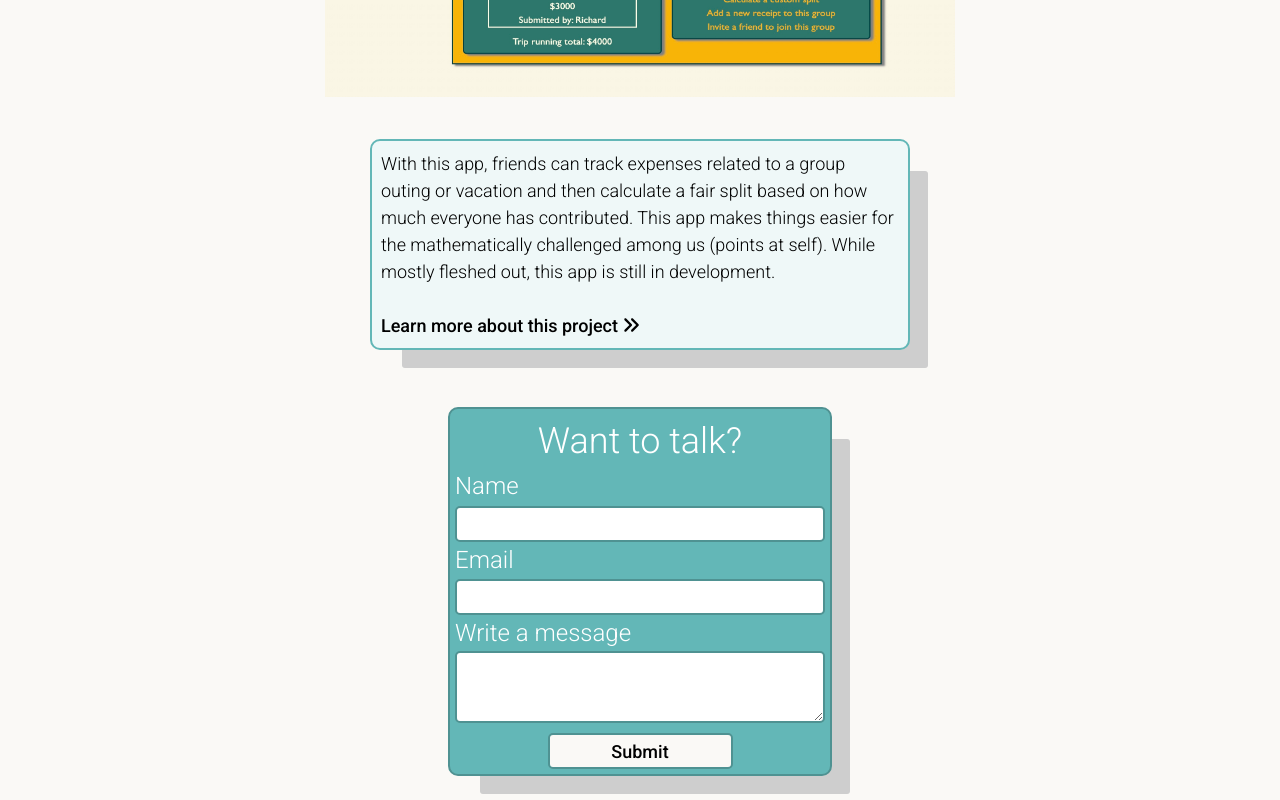
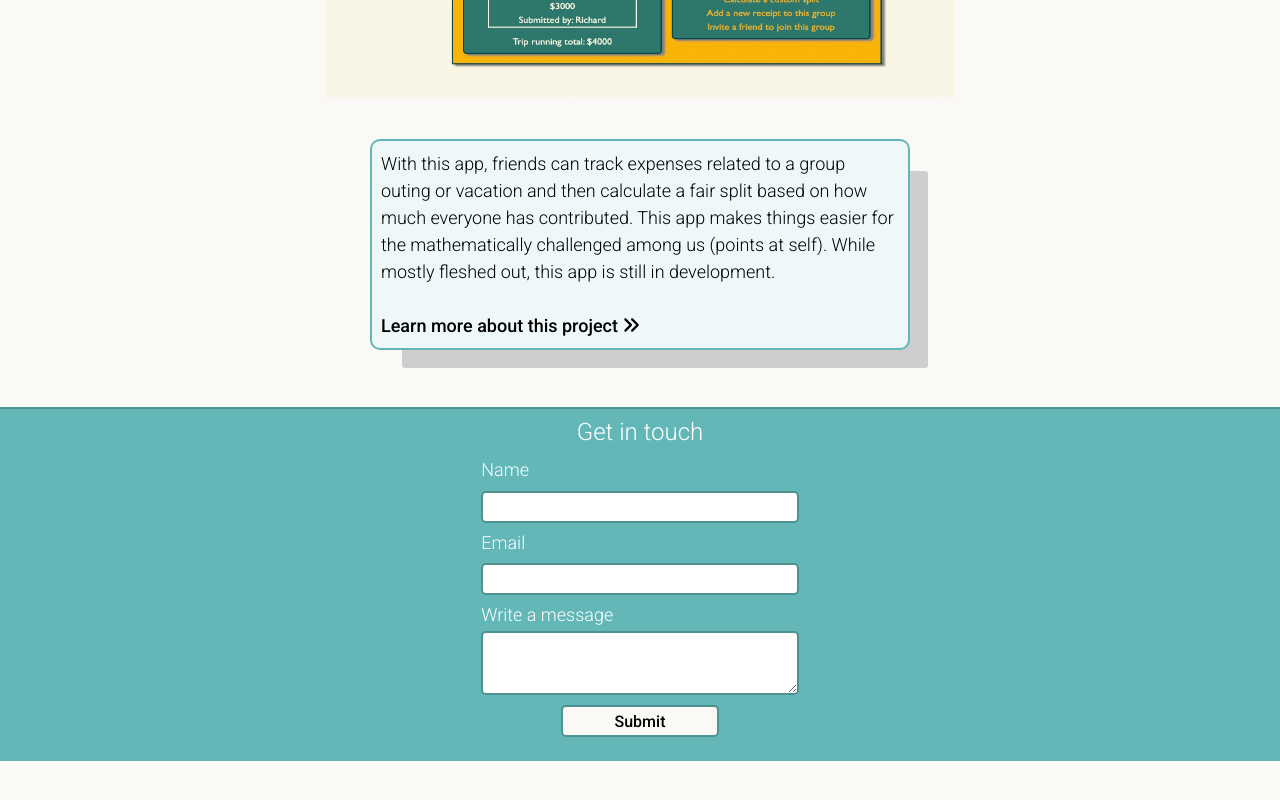
Before and after one commit to rtalexa1/portfolio, a Vue app: page /#/ in a window 1280 px wide. Shown: the part 1820-2620 px from the top of the page. After the commit the page ends 2581 px from the top, so only its background shows below. Built offline with nearby package versions, Linux system fonts and the light colour scheme.

Commit message:
Style contact form

```diff
--- a/src/App.vue
+++ b/src/App.vue
@@ -21,6 +21,7 @@ export default {
       this.activateProjectsDarkTheme();
       this.activateContactDarkTheme();
       this.activateScreenshotsDarkTheme();
+      localStorage.setItem("theme", "dark");
     },
     deactivateDarkTheme() {
       const body = document.getElementsByTagName("body")[0];
@@ -29,6 +30,7 @@ export default {
       this.deactivateProjectsDarkTheme();
       this.deactivateContactDarkTheme();
       this.deactivateScreenshotsDarkTheme();
+      localStorage.setItem("theme", "light");
     },
     activateAboutMeDarkTheme() {
       const photoContainer = document.getElementById("photo-container");
@@ -40,8 +42,8 @@ export default {
     },
     deactivateAboutMeDarkTheme() {
       const photoContainer = document.getElementById("photo-container");
-      photoContainer.style.borderColor = "#faf9f6";
-      photoContainer.style.backgroundColor = "#faf9f6";
+      photoContainer.style.borderColor = "#63b7b7";
+      photoContainer.style.backgroundColor = "#63b7b7";
 
       const aboutMeText = document.getElementById("about-me-text");
       aboutMeText.classList.remove("text-dark-theme");
@@ -110,6 +112,14 @@ export default {
       divyUpScreenshot.classList.remove("divy-up-screenshot-dark-theme");
     },
   },
+  updated() {
+    if (localStorage.theme === undefined) {
+      localStorage.setItem("theme", "light");
+      this.deactivateDarkTheme();
+    } else if (localStorage.theme === "dark") {
+      this.activateDarkTheme();
+    }
+  },
 };
 </script>
 
--- a/src/components/ContactForm.vue
+++ b/src/components/ContactForm.vue
@@ -1,7 +1,7 @@
 <template>
   <div class="contact-form" id="contact-form">
-    <div v-if="showForm">
-      <h2 style="text-align: center">Want to talk?</h2>
+    <div v-if="showForm" class="form-container">
+      <h2 style="text-align: center">Get in touch</h2>
       <form ref="form" @submit.prevent="onSubmit">
         <label for="name">Name</label>
         <br />
@@ -59,14 +59,28 @@ export default {
 
 <style scoped>
 .contact-form {
-  margin-bottom: 1em;
-  box-shadow: 25px 25px 0 -7px #cecece;
-  border: solid 2px #4f9292;
-  border-radius: 10px;
-  width: 30%;
-  padding: 5px;
+  /* margin-bottom: 1em; */
+  /* box-shadow: 25px 25px 0 -7px #cecece; */
+  display: flex;
+  justify-content: center;
+  border-top: solid 2px #4f9292;
+  /* border-radius: 10px; */
+  width: 100%;
+  padding: 5px 5px 1em 5px;
   background: #63b7b7;
   color: white;
+}
+
+.form-container {
+  width: 25%;
+}
+
+h2 {
+  font-size: x-large;
+}
+
+label {
+  font-size: large;
 }
 
 input,
@@ -75,7 +89,7 @@ textarea {
   border-radius: 5px;
   width: 100%;
   height: 2em;
-  font-size: large;
+  font-size: medium;
   font-family: inherit;
 }
 
@@ -94,7 +108,7 @@ textarea {
   width: 50%;
   height: 2em;
   background: #faf9f6;
-  font-size: large;
+  font-size: medium;
   font-family: inherit;
 }
 
```
